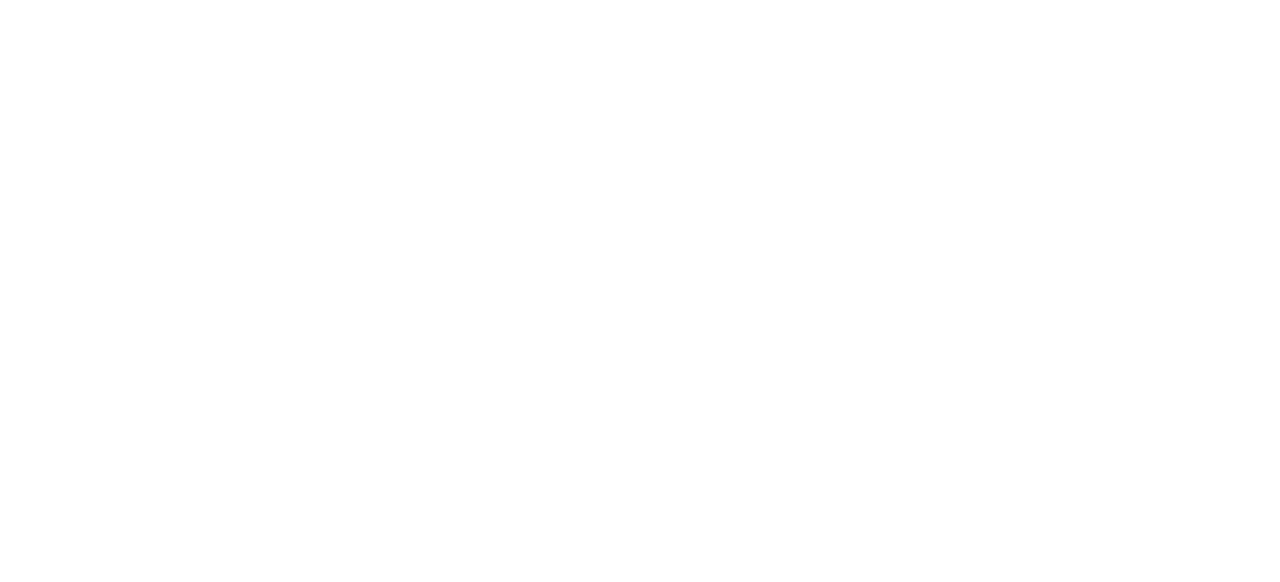
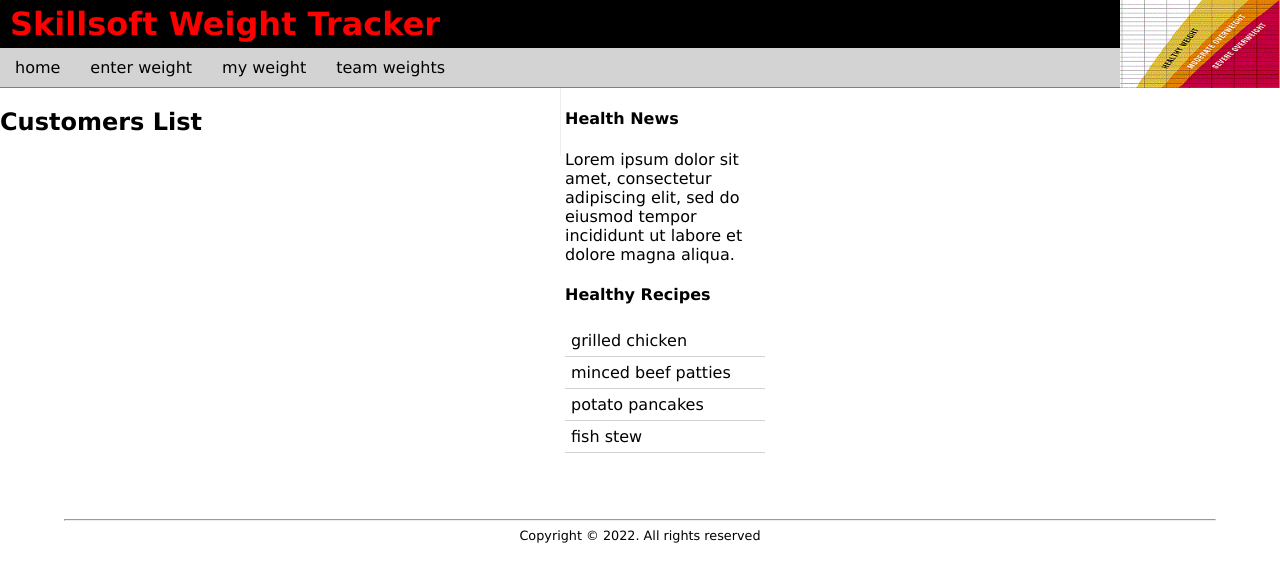
Before and after one commit to ravenloue/react-bootcamp, a React (Create React App) app: page /customers in a window 1280 px wide. Shown: the top 582 px of the page. Built offline with nearby package versions, Linux system fonts and the light colour scheme.

Commit message:
part 10
setting up a second page

```diff
--- a/src/App.js
+++ b/src/App.js
@@ -2,6 +2,7 @@
 //
 import './styles.css';
 import Home from './Components/home/home';
+import Customers from './Components/customers/customers';
 
 
 function App() {
@@ -9,6 +10,7 @@
     <div className="App">
       <BrowserRouter>
         <Route exact path="/" component={ Home } />
+        <Route path="/customers" component={ Customers } />
       </BrowserRouter>
     </div>
   );
--- /dev/null
+++ b/src/Components/customers/container.js
@@ -0,0 +1,16 @@
+import React from "react";
+import Main from './main';
+import Aside from '../wrapper/aside';
+
+function Container(){
+
+    return(
+        <div id="Container">
+         <Main />
+         <Aside />
+        </div>
+    )
+
+}
+
+export default Container;
--- /dev/null
+++ b/src/Components/customers/customers.js
@@ -0,0 +1,19 @@
+import React from "react";
+//
+import Header from "../wrapper/header";
+import Container from "./container";
+import Footer from "../wrapper/footer";
+
+function Customers(){
+
+    return (
+        <div>
+            <Header />
+            <Container />
+            <Footer />
+        </div>
+    )
+
+}
+
+export default Customers;
--- /dev/null
+++ b/src/Components/customers/main.js
@@ -0,0 +1,17 @@
+import React from "react";
+
+function Main(){
+
+    return(
+        <main>
+            <h2>
+                Customers List
+            </h2>
+
+
+        </main>
+    )
+
+}
+
+export default Main;
```
